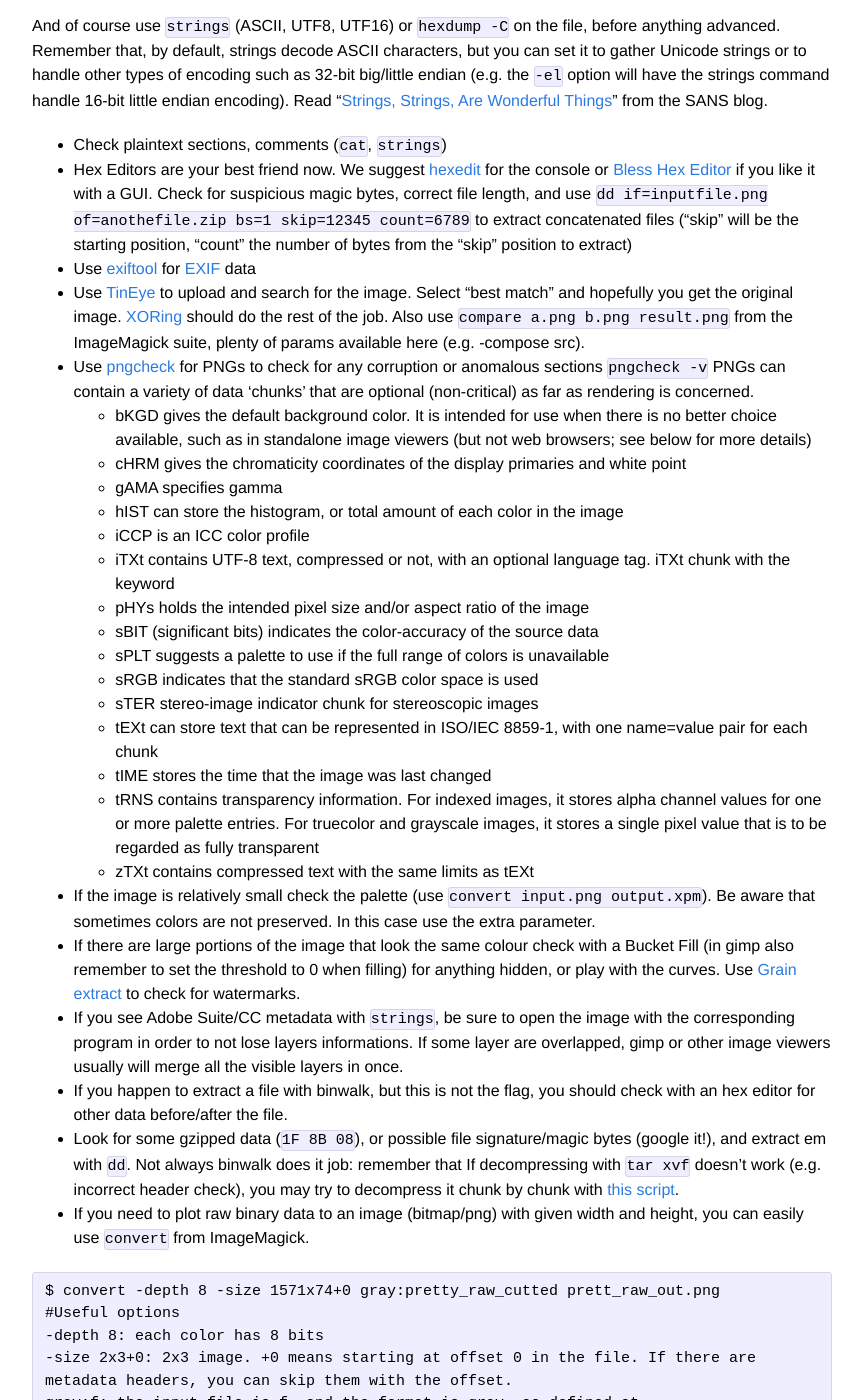
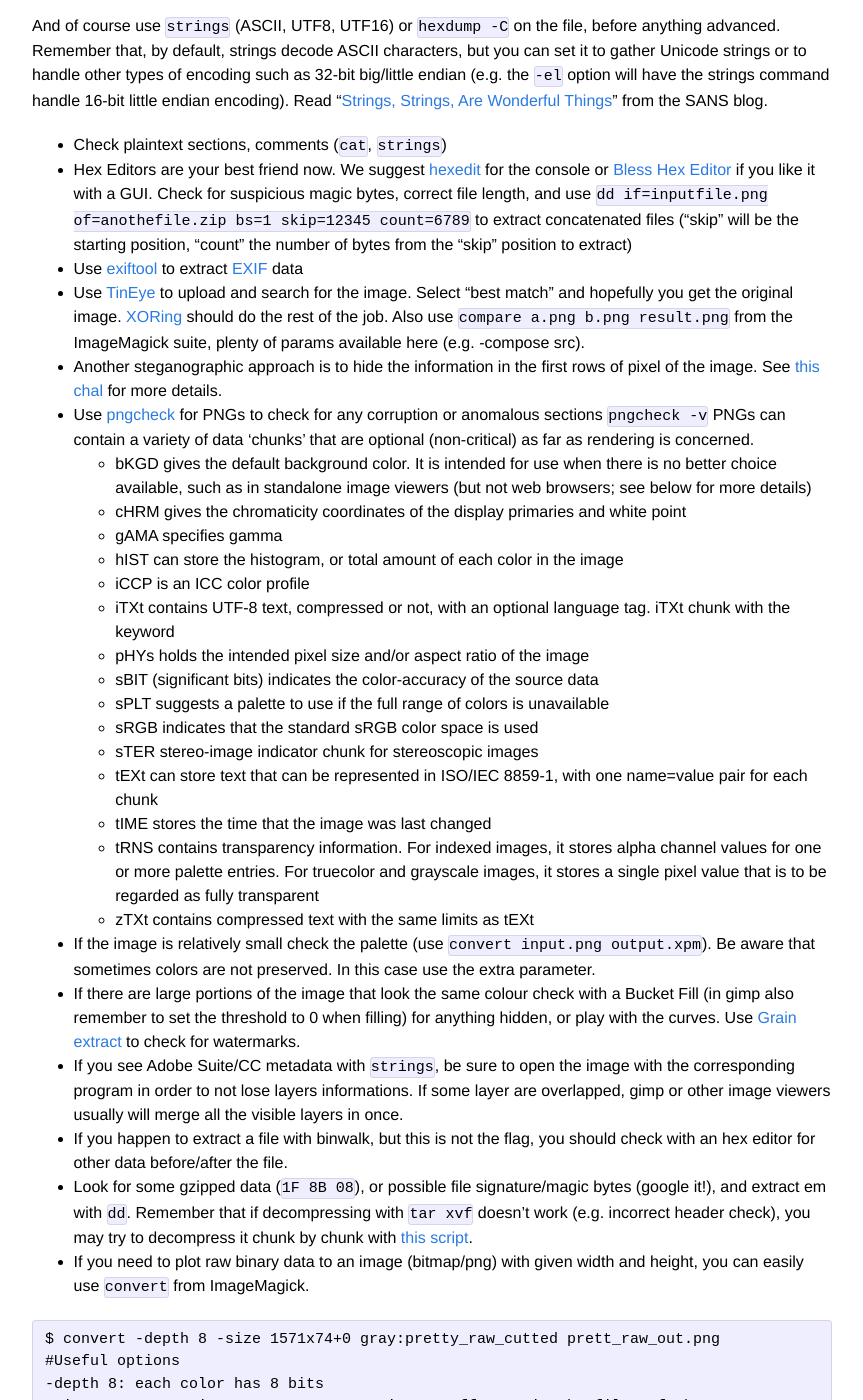
Before and after one commit to PequalsNP-team/pequalsnp-team.github.io, a Jekyll site: the page built from _posts/2015-11-30-steganography-101.md, in a window 1280 px wide and 1400 px high, scrolled down 875 px. Shown: the whole window, without its empty margins (208-1071 px from the left). Built offline with Jekyll 4.4.1, drawn with Linux system fonts in a browser that asks for light colours; comment, search, counter and statistics services are not loaded.

Commit message:
add alexCTF's SC2 stego writeup

````diff
--- a/_posts/2015-11-30-steganography-101.md
+++ b/_posts/2015-11-30-steganography-101.md
@@ -34,8 +34,9 @@ Read "[Strings, Strings, Are Wonderful Things](https://digital-forensics.sans.or
 
 * Check plaintext sections, comments (`cat`, `strings`)
 * Hex Editors are your best friend now. We suggest [hexedit](http://rigaux.org/hexedit.html) for the console or [Bless Hex Editor](http://home.gna.org/bless/) if you like it with a GUI. Check for suspicious magic bytes, correct file length, and use `dd if=inputfile.png of=anothefile.zip bs=1 skip=12345 count=6789` to extract concatenated files ("skip" will be the starting position, "count" the number of bytes from the "skip" position to extract)
-* Use [exiftool](http://www.sno.phy.queensu.ca/~phil/exiftool/) for [EXIF](https://it.wikipedia.org/wiki/Exchangeable_image_file_format) data
-* Use [TinEye](http://www.tineye.com/) to upload and search for the image. Select “best match” and hopefully you get the original image. [XORing](https://github.com/hellman/xortool) should do the rest of the job. Also use `compare a.png b.png result.png` from the ImageMagick suite, plenty of params available here (e.g. -compose src).
+* Use [exiftool](http://www.sno.phy.queensu.ca/~phil/exiftool/) to extract [EXIF](https://it.wikipedia.org/wiki/Exchangeable_image_file_format) data
+* Use [TinEye](http://www.tineye.com/) to upload and search for the image. Select “best match” and hopefully you get the original image. [XORing](http://stackoverflow.com/questions/8504882/searching-for-a-way-to-do-bitwise-xor-on-images) should do the rest of the job. Also use `compare a.png b.png result.png` from the ImageMagick suite, plenty of params available here (e.g. -compose src).
+* Another steganographic approach is to hide the information in the first rows of pixel of the image. See [this chal]({{ site.url }}/writeups/SC2) for more details.
 * Use [pngcheck](http://www.libpng.org/pub/png/apps/pngcheck.html) for PNGs to check for any corruption or anomalous sections `pngcheck -v`  PNGs can contain a variety of data 'chunks' that are optional (non-critical) as far as rendering is concerned.
     * bKGD gives the default background color. It is intended for use when there is no better choice available, such as in standalone image viewers (but not web browsers; see below for more details)
     * cHRM gives the chromaticity coordinates of the display primaries and white point
@@ -58,7 +59,7 @@ Read "[Strings, Strings, Are Wonderful Things](https://digital-forensics.sans.or
 * If there are large portions of the image that look the same colour check with a Bucket Fill (in gimp also remember to set the threshold to 0 when filling) for anything hidden, or play with the curves. Use [Grain extract](http://www.wikihow.com/Create-Hidden-Watermarks-in-GIMP) to check for watermarks.
 * If you see Adobe Suite/CC metadata with `strings`, be sure to open the image with the corresponding program in order to not lose layers informations. If some layer are overlapped, gimp or other image viewers usually will merge all the visible layers in once.
 * If you happen to extract a file with binwalk, but this is not the flag, you should check with an hex editor for other data before/after the file.
-* Look for some gzipped data (`1F 8B 08`), or possible file signature/magic bytes (google it!), and extract em with `dd`. Not always binwalk does it job: remember that If decompressing with `tar xvf` doesn't work (e.g. incorrect header check), you may try to decompress it chunk by chunk with [this script]({{ site.url }}/assets/gzip_extract.py).
+* Look for some gzipped data (`1F 8B 08`), or possible file signature/magic bytes (google it!), and extract em with `dd`. Remember that if decompressing with `tar xvf` doesn't work (e.g. incorrect header check), you may try to decompress it chunk by chunk with [this script]({{ site.url }}/assets/gzip_extract.py).
 * If you need to plot raw binary data to an image (bitmap/png) with given width and height, you can easily use `convert` from ImageMagick.
 
 ```
````
Also changed, not shown: _posts/2017-02-05-SC2.md (added, +45 -0 lines), assets/pixel_extraction.py (added, +16 -0 lines), assets/cat_with_secrets.png (added), assets/differences_png.png (added).
